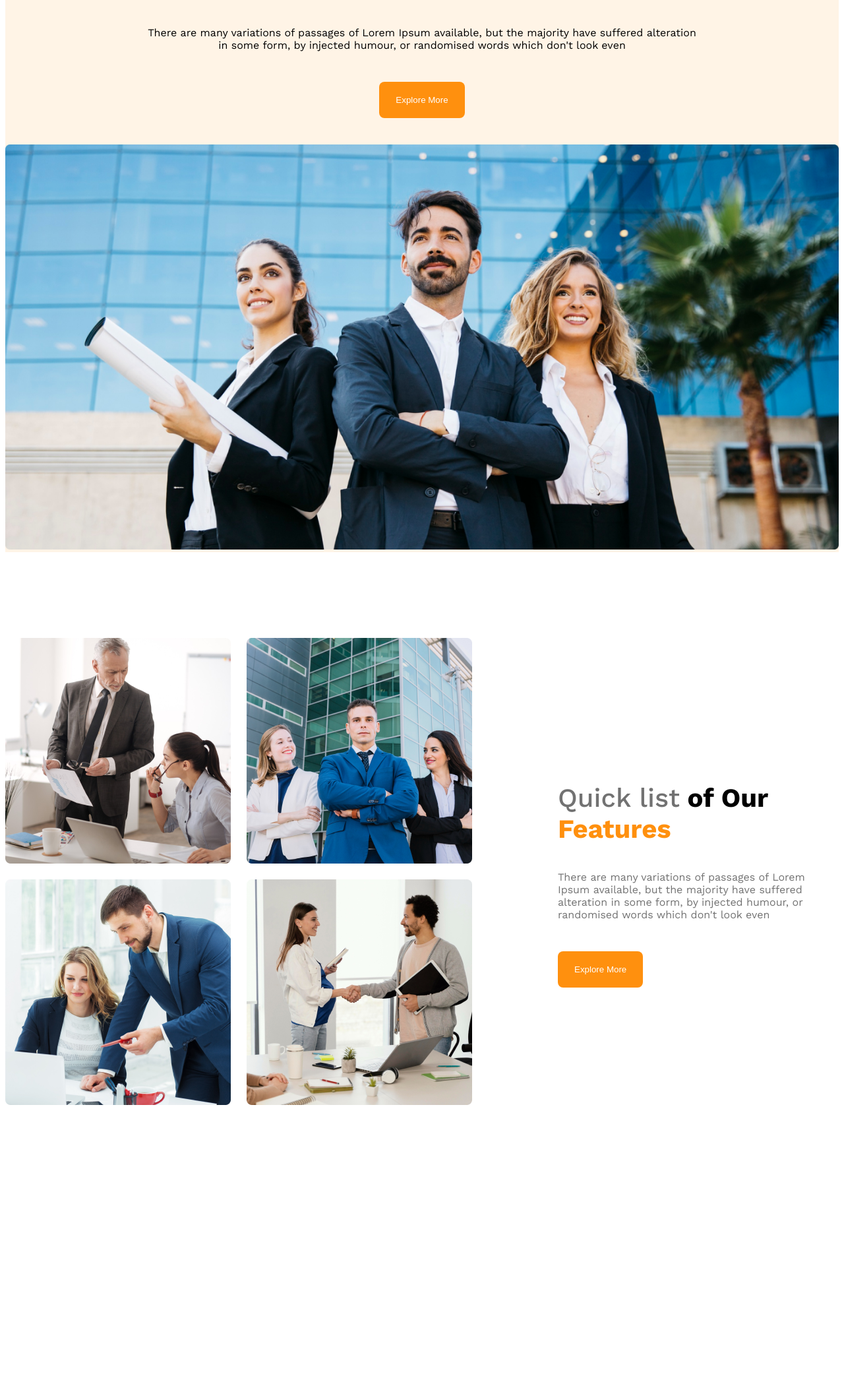
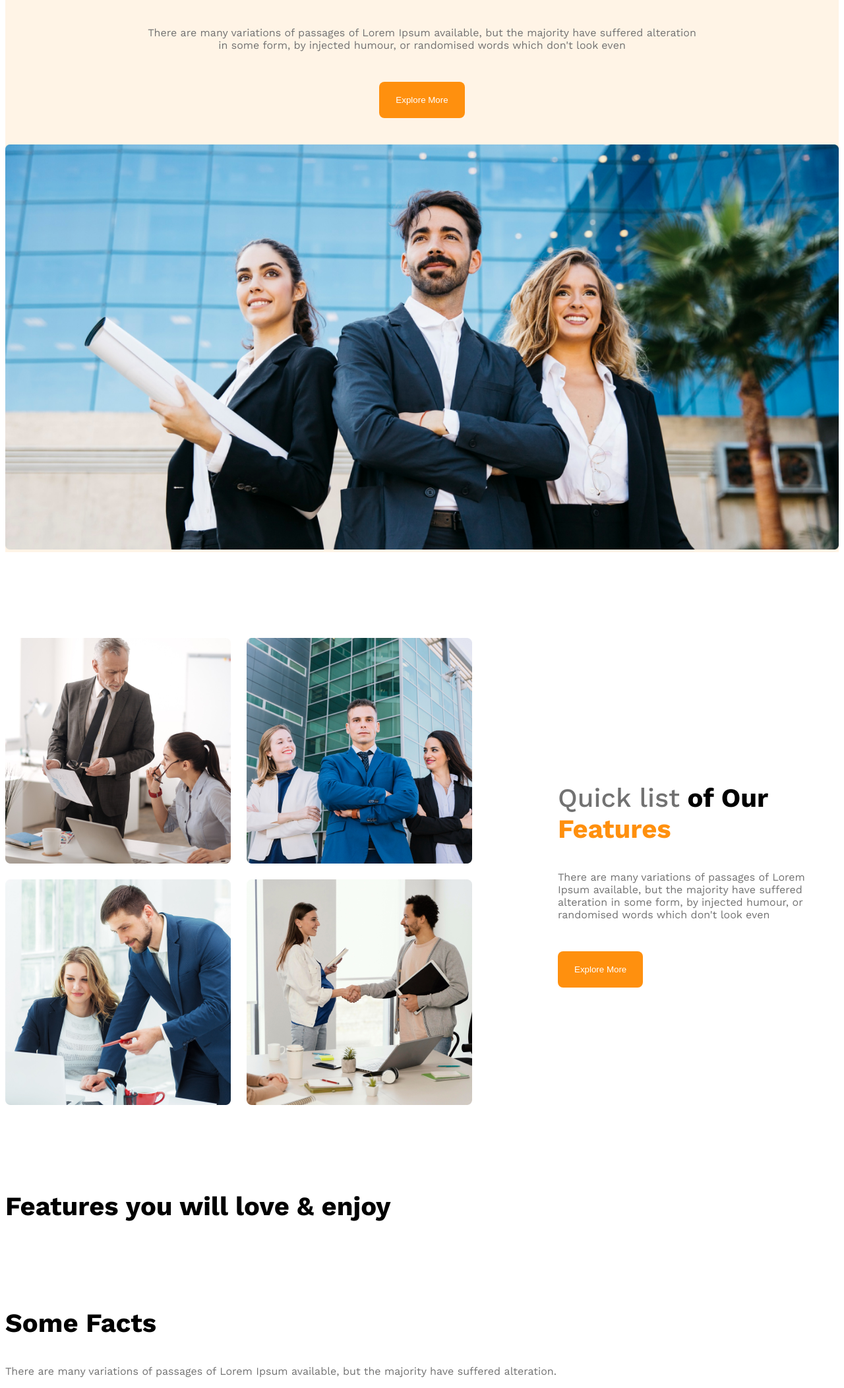
Before and after one commit to Mithila401/g3-architect-responsive-progect, a plain HTML site: page index.html in a window 1280 px wide. Shown: the part 359-2463 px from the top of the page at 66% size. Before the commit the page ends 2042 px from the top, so only its background shows below. Drawn offline with nearby package versions, Linux system fonts and the light colour scheme.

Commit message:
added some facts structure

```diff
--- a/index.html
+++ b/index.html
@@ -22,13 +22,14 @@
               <h1 class="banner-title">Brand New
                 Group of Architects
               </h1>
-              <p class="banner-description">There are many variations of passages of Lorem Ipsum available, but the majority have suffered alteration in some form, by injected humour, or randomised words which don't look even</p>
+              <p class="banner-description text-light-gray">There are many variations of passages of Lorem Ipsum available, but the majority have suffered alteration in some form, by injected humour, or randomised words which don't look even</p>
               <button class="btn-primary">Explore More</button>
           </div>
           <img class="banner-img" src="images/banner.png" alt="">
       </div>
     </header>
     <main>
+      <!-- teams section start -->
       <section class="teams display-flex">
         <div class="team-img-container">
           <img src="images/team1.png" alt="tro architect discuss about design">
@@ -37,12 +38,24 @@
           <img src="images/team4.png" alt="">
         </div>
         <div class="our-features">
-          <h3 class="feature-title"><span id="quick-list" class="text-light-gray">Quick list</span><span> of Our</span> <span class="text-primary">Features</span></h3>
+          <h3 class="section-title"><span id="quick-list" class="text-light-gray">Quick list</span><span> of Our</span> <span class="text-primary">Features</span></h3>
           <p class="feature-description text-light-gray">There are many variations of passages of Lorem Ipsum available, but the majority have suffered alteration in some form, by injected humour, or randomised words which don't look even</p>
           <button class="btn-primary">Explore More</button>
         </div>
 
       </section>
+      <!-- team section ends here -->
+       <!-- features will love starts -->
+        <section>
+           <h3 class="section-title">Features you will love & enjoy</h3>
+        </section>
+        <!-- features will love ends here -->
+         <!-- some facts start   -->
+          <section class="some-facts">
+            <h3 class="section-title">Some Facts</h3>
+            <p class="text-light-gray">There are many variations of passages of Lorem Ipsum available, but the majority have suffered alteration.</p>
+          </section>
+          <!-- some facts ends here -->
     </main>
     <footer>
 
--- a/styles/architects.css
+++ b/styles/architects.css
@@ -27,6 +27,10 @@ main{
 }
 main > section{
     margin-top: 130px;
+}
+.section-title{
+    font-size: 2.5rem;
+    font-weight: 700;
 }
 /* header styles starts */
 
@@ -107,9 +111,7 @@ main > section{
     max-width: 500px;
 }
 
-.feature-title{
-    font-size: 2.5rem;
-}
+
 
 #quick-list{
     font-weight: 500;
```
